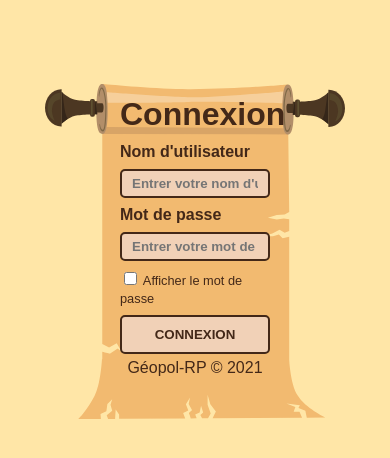
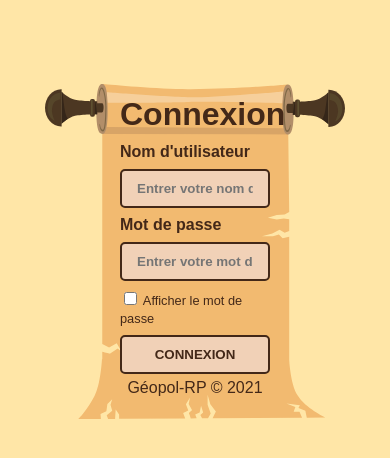
Before and after one commit to Geopol-RP/web-site, a PHP site: page /panel/login.php in a window 390 px wide. Shown: the top 458 px of the page. Run offline with PHP 8.4, Linux system fonts and the light colour scheme; some libraries are stand-ins or nearby versions; some web fonts are replaced.

Commit message:
Login page - Second commit^2 - Responsive adaptation^2

```diff
--- a/panel/css/login.css
+++ b/panel/css/login.css
@@ -80,10 +80,6 @@ input[type=submit] {
         margin-bottom: 10px;
     }
 
-    input[type=text], input[type=password] {
-        padding: 5px 10px;
-    }
-
     input[type=submit] {
         padding: 10px 15px;
         margin-bottom: -20px;
```
